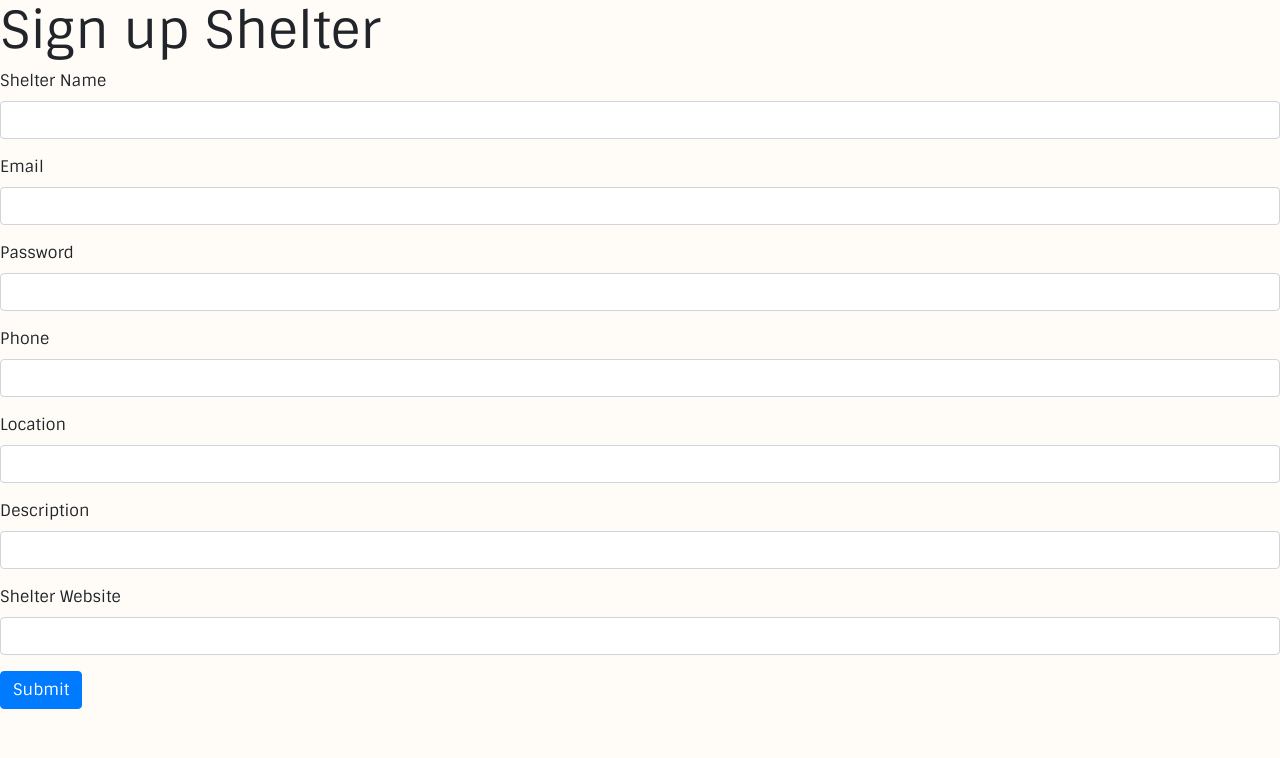
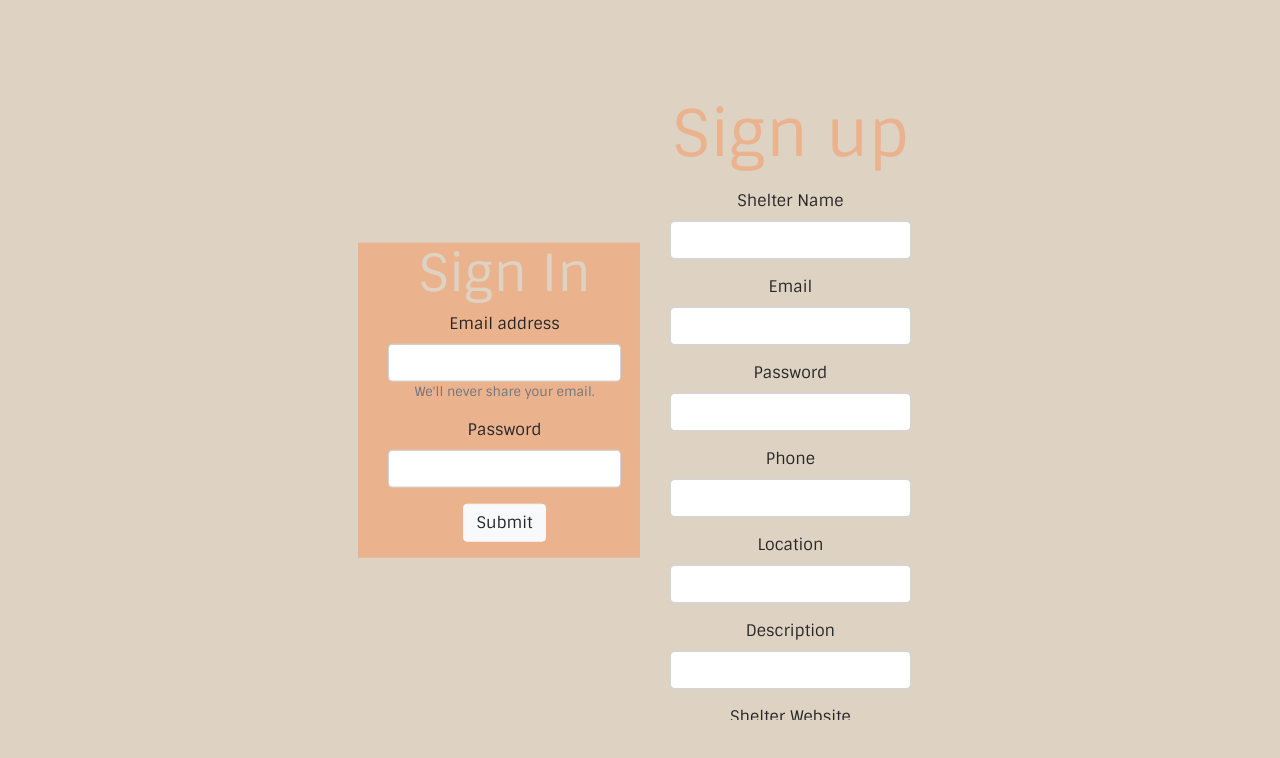
Before and after one commit to abdyguev/Happy-Paws-Client, a React (Create React App) app: page /shelter/signup in a window 1280 px wide. Shown: the top 758 px of the page. Built offline with nearby package versions, Linux system fonts and the light colour scheme; no server answers.

Commit message:
weekend changes

```diff
--- a/src/App.css
+++ b/src/App.css
@@ -5,21 +5,18 @@
 
 body {
   font-family: 'Rufina', serif;
-  background-color: #fffcf8;
+  background-color: #ded2c2;
   max-width: 100%;
 }
 
 /* landing page */
 
 .content-wrapper {
-  width: 90%;
+  width: 100%;
   display: block;
-  margin-left: 10%;
-  margin-right: 3%;
-  padding-top: ;
 }
 .content-wrapper img{
-  width: 95%;
+  width: 100%;
   display: block;
 }
 
@@ -35,7 +32,7 @@ h1 {
 }
 
 a {
-  color: black
+  color: #272727
 }
 
 .heading{
@@ -49,7 +46,7 @@ a {
 .landing {
   height: 93vh;
   display: grid;
-  background-color: #fffcf8
+  background-color: #c2c9c9
 }
 
 .landing-2 {
@@ -64,7 +61,7 @@ a {
   margin-top: -50%;
   font-size: 1.7rem;
   font-style: bold;
-  color: black;
+  color: #272727;
 }
 
 
@@ -108,7 +105,7 @@ a {
 
 .landing-3 {
   height: 75vh;
-  background-color: rgba(255, 179, 79, 0.685);
+  background-color: #ded2c2;
   display: grid;
   grid-template-columns: 1fr 1fr;
 }
@@ -119,8 +116,153 @@ a {
   padding-top: 30%;
 }
 .nav {
-  background-color: transparent;
+  background-color: whitesmoke;
   padding: 1vh;
+
+}
+
+/* SIGN UP SHELTER  */
+
+.signup-page {
+  display: grid;
+  grid-template-columns: 1fr 1fr;
+  background-color: whitesmoke;
+}
+
+.signup {
+  text-align: center;
+
+
+}
+
+.form-group {
+  justify-content: center
+}
+
+.login {
+  text-align: center;
+  justify-content: center
+}
+
+.login h1 {
+  color: #ded2c2;
+}
+
+.login-form{
+ max-width: 50%;
+ margin-left: auto;
+ background-color: #ebb28e;
+ position: absolute;
+ top: 50%;
+ left: 28%;
+ -ms-transform: translateY(-50%);
+ transform: translateY(-50%);
+
+}
+
+.form-group {
+  color: #272727
+}
+
+.form-control{
+  justify-content: center;
+  min-width: 80%;
+
+}
+.signup h1 {
+  color: #ebb28e;
+  font-size: 4rem;
+  margin: 1rem 2rem;
+
+}
+
+.signup-form {
+  max-width: 50%;
+  background-color: #ded2c2;
+  margin: 0;
+  position: absolute;
+  top: 50%;
+  -ms-transform: translateY(-50%);
+  transform: translateY(-50%);
+  overflow-y: auto;
+
+
+}
+
+input {
+  display: block;
+  margin: 0 auto;
+  background-color: whitesmoke
+}
+
+
+/* SIGNUP USER */
+.signup-page {
+  display: grid;
+  grid-template-columns: 1fr 1fr;
+  background-color: whitesmoke;
+}
+
+.signup-user {
+  text-align: center;
+}
+
+
+.form-group {
+  justify-content: center
+}
+
+.login-user {
+  text-align: center;
+  justify-content: center
+}
+
+.login-user h1 {
+  color: #ded2c2;
+}
+.login-user p {
+  margin: .5rem 1rem;
+  color: #272727
+}
+
+.login-form-user {
+ max-width: 50%;
+ margin-left: auto;
+ background-color: #ebb28e;
+ position: absolute;
+ top: 50%;
+ left: 28%;
+ -ms-transform: translateY(-50%);
+ transform: translateY(-50%);
+
+}
+
+.form-group {
+  color: #272727
+}
+
+.form-control{
+  width: 60%;
+
+}
+.signup-user h1 {
+  color: #ebb28e;
+  font-size: 4rem;
+  margin: 1rem 2rem;
+
+}
+
+.signup-form-user {
+  max-width: 50%;
+  background-color: #ded2c2;
+  margin: 0;
+  position: absolute;
+  top: 50%;
+  -ms-transform: translateY(-50%);
+  transform: translateY(-50%);
+
+
+
 }
 
 
@@ -128,49 +270,145 @@ a {
 
 
 
+/* ANIMAL DETAIL CARDS *//
+
+
+
+.box {
+  width: 800px;
+  margin: 10% auto;
+  position: relative;
+
+}
+
+#card-container {
+  position: relative;
+  margin: 3.5%;
+  width: 20rem;
+  height: 20rem;
+  z-index: 1;
+  float: left;
+  perspective: 1000px;
+}
+
+#card, #card2, #card3 {
+  width: 100%;
+  height: 100%;
+  margin: 10%;
+  transform-style: preserve-3d;
+  transition: all .8s linear;
+  box-shadow: 5px 5px 15px rgba(0,0,0, .3);
+}
+
+#card:hover {
+    transform: rotateY(180deg);
+    box-shadow: -5px 5px 15px rgba(0,0,0, .3);
+  }
+
+
+.face {
+  text-align: center;
+  padding-top: 6rem;
+  padding-bottom: auto;
+  position: absolute;
+  width: 100%;
+  height: 100%;
+  backface-visibility: hidden;
+  background-color: #d08a55
+
+}
+
+.face h1 {
+  font-size: 3rem;
+  color: #ded2c2;
+}
+.face h2 {
+  font-size: 1rem;
+  margin-top: -4rem;
+  color: #272727;
+}
+
+.back {
+  display: block;
+  transform: rotateY(180deg);
+  box-sizing: border-box;
+  padding: 10px;
+  text-align: center;
+  opacity: 100;
+  background: #ebb28e;
+}
 
 
 
 
-
-/* Cards CSS *//
-
-.cards-wrapper {
-  position: relative;
-  height: 100%;
-  list-style: none;
-  margin: 0;
-  padding: 0 5%;
-  display: flex;
-  justify-content: center;
-  align-items: center;
+ /*BUTTON TO ANIMAL DETAIL */
+.btn-2 {
+  letter-spacing: 0;
 }
 
-.card-wrapper {
-  display: block;
-  float: left;
-  position: relative;
-  margin: 0;
-  width: 28%;
-  height: 0;
-  padding: 0 0 28%;
-  perspective: 700px;
+.btn-2:hover,
+.btn-2:active {
+letter-spacing: 5px;
 }
 
-.card-object {
-  size: 88%;
-  color: #FFF;
-  display: block;
-  float: left;
-  position: absolute;
-  top: (100% - @size)/2;
-  left: (100% - @size)/2;
-  width: @size;
-  height: @size;
-  transform-style: preserve-3d;
+.btn-2:after,
+.btn-2:before {
+backface-visibility: hidden;
+border: 1px solid tan;
+bottom: 0px;
+content: " ";
+display: block;
+margin: 0 auto;
+position: relative;
+transition: all 280ms ease-in-out;
+width: 0;
 }
 
-.front {
-  background: #222 url(https://www.dropbox.com/s/8cc22nblu4y4vzi/jenny.jpeg?raw=1) 90% 35%;
-  background-size: 115%;
+.btn-2:hover:after,
+.btn-2:hover:before {
+backface-visibility: hidden;
+border-color: tan;
+transition: width 350ms ease-in-out;
+width: 70%;
 }
+
+.btn-2:hover:before {
+bottom: auto;
+top: 0;
+width: 70%;
+}
+
+/* ANIMAL DETAILS */
+#wrapper {
+  width: 700px;
+  margin: 2rem auto;
+  overflow: auto;
+  background-color: #ebb28e;
+  border-radius: 1px;
+  box-shadow: 5px 5px 20px;
+}
+
+
+#my-icon{
+  margin: 50px;
+  position: relative;
+  float: left;
+}
+
+#my-icon img{
+  width: 200px;
+  height: 200px;
+  border-radius: 100px;
+}
+
+#my-info{
+  margin: 50px;
+  font-family: Sans-Serif;
+  color: white;
+  line-height: 150%;
+}
+
+#my-info h1{
+  text-transform: uppercase;
+  text-align: center;
+}
--- a/src/components/LandingPage.js
+++ b/src/components/LandingPage.js
@@ -47,7 +47,7 @@ export default class LandingPage extends Component {
                 <div className="shelter-2">
 
                     <div className="content-wrapper-2">
-                        <img src="/images/pups.jpg" alt="cute puppy" />
+                        <img src="/images/pups2.jpg" alt="cute puppy" />
                     </div>
                 </div>
 
--- a/src/components/SignupShelter.js
+++ b/src/components/SignupShelter.js
@@ -4,61 +4,66 @@ import React from 'react';
 export default function SignupShelter(props){
     return (
         <>
-        {/* <div>
-        <h1>Sign In Shelter</h1>
-        <form onSubmit={props.onSignUp}>
+        <div className="signup-page">
+        <div className="login">
+
+        <form class="login-form" onSubmit={props.onSignUp}>
+        <h1>Sign In</h1>
             <div className="form-group">
                 <label htmlFor="exampleInputEmail1">Email address</label>
-                <input type="email" className="form-control" id="exampleInputEmail1" name="email" aria-describedby="emailHelp" />
-                <small id="emailHelp" className="form-text text-muted">We'll never share your email with anyone else.</small>
+                <input type="email" className="form-control text-center" id="exampleInputEmail1" name="email" aria-describedby="emailHelp" />
+                <small id="emailHelp" style={{margin:" 0 3.5rem"}} className="form-text text-muted">We'll never share your email.</small>
             </div>
             <div className="form-group">
                 <label htmlFor="exampleInputPassword1">Password</label>
-                <input name="password" type="password" className="form-control" id="exampleInputPassword1" />
+                <input name="password" type="password" className="form-control text-center" id="exampleInputPassword1" />
             </div>
-            <button type="submit" className="btn btn-primary">Submit</button>
+            <button className="login-btn" style={{marginBottom: "1rem"}} type="submit" className="btn btn-light">Submit</button>
         </form>
-        </div> */}
+        </div>
 
-        <div>
-        <h1>Sign up Shelter</h1>
-        <form onSubmit={props.onSignUp} >
+        <div class="signup">
+
+        <form class="signup-form" onSubmit={props.onSignUp} >
+        <h1>Sign up </h1>
             <div className="form-group">
                 <label htmlFor="exampleShelterName">Shelter Name</label>
-                <input type="text" className="form-control" id="shelter_name" name="shelter_name" />
+                <input type="text" className="form-control text-center" id="shelter_name" name="shelter_name" />
                 <small id="shelter_name" className="form-text text-muted"></small>
             </div>
             <div className="form-group">
                 <label htmlFor="exampleInputPassword1">Email</label>
-                <input name="email" className="form-control" id="email" />
+                <input name="email" className="form-control text-center " id="email" />
                 <small id="email" className="form-text text-muted"></small>
             </div>
             <div className="form-group">
                 <label htmlFor="exampleInputPassword1">Password</label>
-                <input name="password" type="password" className="form-control" id="password" />
+                <input name="password" type="password" className="form-control text-center" id="password" />
             </div>
             <div className="form-group">
                 <label htmlFor="examplePhone">Phone</label>
-                <input type="text" className="form-control" id="phone" name="phone"  />
+                <input type="text" className="form-control text-center" id="phone" name="phone"  />
                 <small id="phone" className="form-text text-muted"></small>
             </div>
             <div className="form-group">
                 <label htmlFor="exampleInputEmail1">Location</label>
-                <input type="text" className="form-control" id="location" name="location"  />
+                <input type="text" className="form-control text-center" id="location" name="location"  />
                 <small id="location" className="form-text text-muted"></small>
             </div>
             <div className="form-group">
                 <label htmlFor="exampleDescription">Description</label>
-                <input name="description" type="text" className="form-control" />
+                <input name="description" type="text" className="form-control text-center" />
                 <small id="description" className="form-text text-muted"></small>
             </div>
             <div className="form-group">
                 <label htmlFor="exampleUrl">Shelter Website</label>
-                <input name="url" type="text" className="form-control"  />
+                <input name="url" type="text" className="form-control text-center"  />
                 <small id="url" className="form-text text-muted"></small>
+
+            <button type="submit" className="btn btn-primary">Submit</button>
             </div>
-            <button type="submit" className="btn btn-primary">Submit</button>
         </form>
+        </div>
         </div>
 
         </>
--- a/src/components/SignupUser.js
+++ b/src/components/SignupUser.js
@@ -1,32 +1,61 @@
 import React from 'react';
-import {Link} from 'react-router-dom'
+import { Link } from 'react-router-dom'
 
-export default function SignupUser(props){
+export default function SignupUser(props) {
     return (
+        // <>
+        // <div>
+        // <h1>Sign In User</h1>
+        // <form >
+        //     <div className="form-group">
+        //         <label htmlFor="exampleInputEmail1">Email address</label>
+        //         <input type="email" className="form-control" id="exampleInputEmail1" name="email" aria-describedby="emailHelp" />
+        //         <small id="emailHelp" className="form-text text-muted">We'll never share your email with anyone else.</small>
+        //     </div>
+        //     <div className="form-group">
+        //         <label htmlFor="exampleInputPassword1">Password</label>
+        //         <input name="password" type="password" className="form-control" id="exampleInputPassword1" />
+        //     </div>
+        //     <button type="submit" className="btn btn-primary">Submit</button>
+        // </form>
+        // </div>
+
+        // <div>
+        // <h1>Sign Up User</h1>
+        // <button><Link to={'/user/application'}>Sign Up</Link></button>
+        // </div>
+        // </>
         <>
-        <div>
-        <h1>Sign In User</h1>
-        <form >
+
+            <div className="signup-page">
+                <div className="login-user">
+
+                    <form class="login-form-user" onSubmit={props.onSignUp}>
+                        <h1>Sign Up </h1>
+                        <p>Looking to adopt the perfect pup?<br></br>Sign Up to start getting matched<br></br> with your new best-friend! </p>
+                        <button style={{marginBottom: "1rem"}} className="btn btn-light"><Link to={'/user/application'}>Sign Up</Link></button>
+                    </form>
+                </div>
+
+
+                <div class="signup-user">
+
+                    <form class="signup-form-user" onSubmit={props.onSignUp} >
+                    <h1>Log In</h1>
                         <div className="form-group">
                             <label htmlFor="exampleInputEmail1">Email address</label>
                             <input type="email" className="form-control" id="exampleInputEmail1" name="email" aria-describedby="emailHelp" />
-                <small id="emailHelp" className="form-text text-muted">We'll never share your email with anyone else.</small>
+                            <small id="emailHelp" className="form-text text-muted"></small>
                         </div>
                         <div className="form-group">
                             <label htmlFor="exampleInputPassword1">Password</label>
                             <input name="password" type="password" className="form-control" id="exampleInputPassword1" />
                         </div>
-            <button type="submit" className="btn btn-primary">Submit</button>
+                        <button style={{marginBottom: "1rem"}}type="submit" className="btn btn-light">Submit</button>
                     </form>
+
                 </div>
-
-        <div>
-        <h1>Sign Up User</h1>
-        <button><Link to={'/user/application'}>Sign Up</Link></button>
             </div>
         </>
-
-
-
     )
 }
--- a/src/components/shelters/Animaldetails.js
+++ b/src/components/shelters/Animaldetails.js
@@ -59,7 +59,14 @@ export default class AnimalDetail extends React.Component{
         return (
             <>
                 <Nav />
-               <p>Name: {name}</p>
+                <div id="wrapper">
+    <div id="my-icon">
+      <img src="/images/pup2.jpg"></img>
+      </div>
+     <div id="my-info">
+       <h1>{name}</h1>
+
+
                <p>Looks like: {breed}</p>
                <p>Color: {color}</p>
                <p>Age: {age}</p>
@@ -74,10 +81,12 @@ export default class AnimalDetail extends React.Component{
                <p>Description: {description}</p>
                <p>Funfact: {funfact}</p>
                <p>Location: {location}</p>
-               <button type="submit" className="btn btn-info">
+               <button type="submit" className="btn btn-primary">
                    <Link to={`/shelter/animal/${id}/edit`}>Edit</Link>
                </button>
-               <button onClick={this.handleDeleteAnimal} type="submit" className="btn btn-primary">Delete</button>
+               <button onClick={this.handleDeleteAnimal} type="submit" className="btn btn-danger">Delete</button>
+             </div>
+             </div>
             </>
         )
     }
--- a/src/components/shelters/Animallist.js
+++ b/src/components/shelters/Animallist.js
@@ -10,27 +10,58 @@ export default function AnimalsList(props) {
         <>
             <Nav />
             <div className="heading">
-            <h1>Available Pets </h1>
+                <h1 style={{marginTop:"2rem", marginBottom:"1rem", color:"#272727"}}>Available Pets </h1>
 
-            <button>   <Link className="nav-link" to="/shelter/add-form">Add Puppy</Link></button>
+                <button className="btn btn-light">   <Link className="nav-link" to="/shelter/add-form">Add Puppy</Link></button>
             </div>
-            <ul class="list-group" >
-                <div className="cards-wrapper">
-                    <div className="card-wrapper">
-                        <a class="front">
+            <div>
+                {/* <ul class="list-group" > */}
+                {
+                    props.animals.map((animal, i) => {
+                        return <div className="list-pets">
+                        <div class="box">
+                            <div id="card-container">
+                                <div id="card">
+                                    <div class="front face">
+
+                                        <h1>{animal.name}</h1><br></br><h1></h1><br></br><h2>{animal.breed}</h2>
+                                    </div>
+                                    <div class="back face">
+
+                                           {/* <button>      <Link to={`/shelter/animal/${animal._id}`}>More Details</Link></button>  */}
+                                           <Link to={`/shelter/animal/${animal._id}`} class="btn btn-2">More Details</Link>
+
+                                    </div>
+                                </div>
+                            </div>
+                        </div>
+                        </div>
+                    })
+                }
+                {/* </ul> */}
+            </div>
+
+
+            {/* <ul className="list-group" >
+                <div id="card-container">
+                    <div id="card">
+                        <div class="front face">
                             {
                                 props.animals.map((animal, i) => {
-                                    return <Link class="list-group-item list-group-item-action" key={i} to={`/shelter/animal/${animal._id}`}>{animal.name}<br></br>{animal.breed}<br></br>{animal.description}</Link>
+                                    return <Link key={i} to={`/shelter/animal/${animal._id}`}>{animal.name}<br></br>{animal.breed}<br></br>{animal.description}</Link>
                                 })
                             }
-                        </a>
+                        </div>
+                        <div class="back face">
+                            {
+                                props.animals.map((animal, i) => {
+                                    return <Link key={i} to={`/shelter/animal/${animal._id}`}>{animal.name}<br></br>{animal.breed}<br></br>{animal.description}</Link>
+                                })
+                            }
+                        </div>
                     </div>
-
                 </div>
-            </ul>
-
-
-
+            </ul> */}
 
 
         </>
--- a/src/components/shelters/Editanimals.js
+++ b/src/components/shelters/Editanimals.js
@@ -7,7 +7,7 @@ import Nav from './Nav'
 export default class EditAnimals extends React.Component {
 
     state = {
-        animal: ''
+        animal: []
     }
 
     componentDidMount(){
@@ -41,7 +41,10 @@ export default class EditAnimals extends React.Component {
             location: this.state.animal.location
         }, {withCredentials: true})
             .then((res) => {
-               //redirect to App.js
+                this.setState({
+                  }, () => {
+                    this.props.history.push('/shelter/animals')
+                  })
             })
     }
 
--- a/src/components/shelters/Nav.js
+++ b/src/components/shelters/Nav.js
@@ -19,7 +19,7 @@ export default function Nav(props){
                 <Link className="nav-link active myContainer" to="/shelter/applications">Applications</Link>
             </li>
             <li className="nav-item">
-                            <button className="nav-link" onClick={props.onLogout}>Logout</button>
+                            <Link className="nav-link" onClick={props.onLogout}>Logout</Link>
             </li>
             {/* {
                 props.loggedInUser ? (
```
Also changed, not shown: 1 other file (tests, documents, lock files or other folders). Lines whose indentation alone changed are shown as unchanged.
